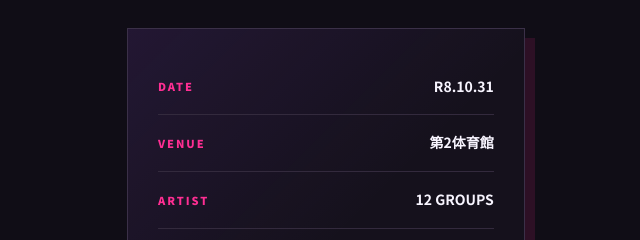
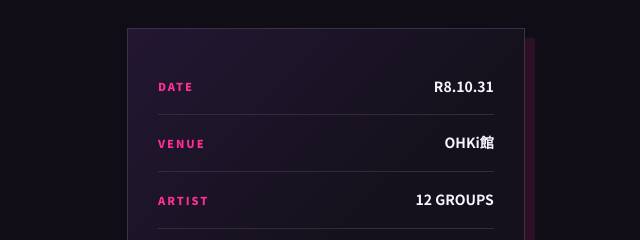
Before and after one commit to sonac3/denpsailive2026, a plain HTML site: page index.html in a window 1280 px wide. Shown: the part 1060-1300 px from the top of the page, 640-1280 px from the left. Drawn offline with Linux system fonts and the light colour scheme.

Commit message:
Update index.html

```diff
--- a/index.html
+++ b/index.html
@@ -59,7 +59,7 @@
         </div>
         <div class="info-row">
           <span>VENUE</span>
-          <strong>第2体育館</strong>
+          <strong>OHKi館</strong>
         </div>
         <div class="info-row">
           <span>ARTIST</span>
```
